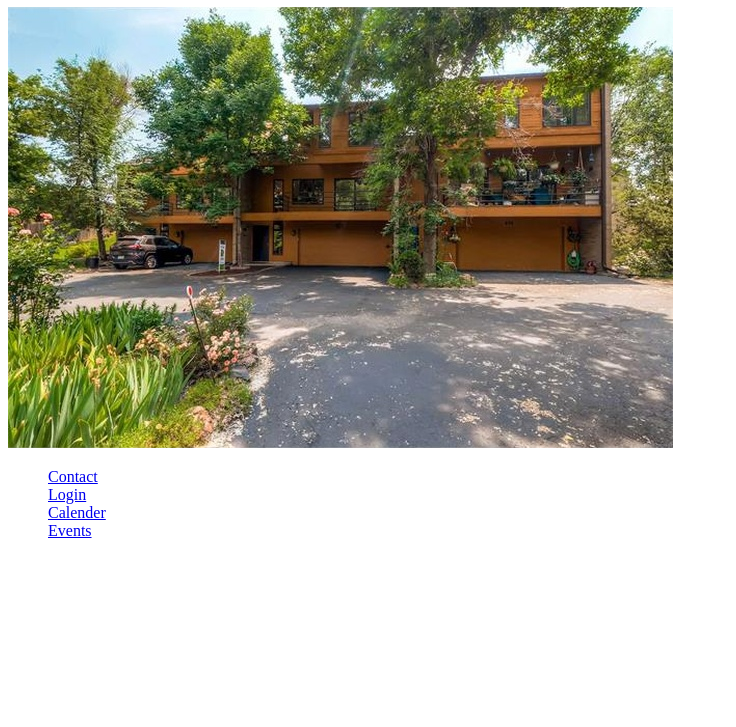
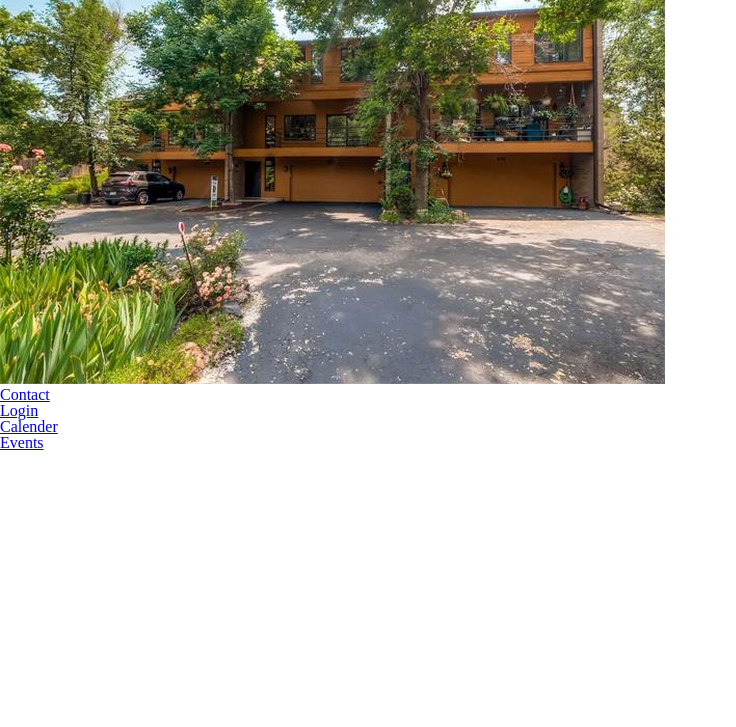
Before and after one commit to KasunDA/Left-Bank-HOA, a website: page index.html in a window 1280 px wide. Shown: the part 73-800 px from the top of the page, without its empty margins (0-736 px from the left). Drawn offline with Linux system fonts and the light colour scheme.

Commit message:
Restructure assets, add webpack

```diff
--- /dev/null
+++ b/assets/stylesheets/reset.css
@@ -0,0 +1,48 @@
+/* http://meyerweb.com/eric/tools/css/reset/
+   v2.0 | 20110126
+   License: none (public domain)
+*/
+
+html, body, div, span, applet, object, iframe,
+h1, h2, h3, h4, h5, h6, p, blockquote, pre,
+a, abbr, acronym, address, big, cite, code,
+del, dfn, em, img, ins, kbd, q, s, samp,
+small, strike, strong, sub, sup, tt, var,
+b, u, i, center,
+dl, dt, dd, ol, ul, li,
+fieldset, form, label, legend,
+table, caption, tbody, tfoot, thead, tr, th, td,
+article, aside, canvas, details, embed,
+figure, figcaption, footer, header, hgroup,
+menu, nav, output, ruby, section, summary,
+time, mark, audio, video {
+	margin: 0;
+	padding: 0;
+	border: 0;
+	font-size: 100%;
+	font: inherit;
+	vertical-align: baseline;
+}
+/* HTML5 display-role reset for older browsers */
+article, aside, details, figcaption, figure,
+footer, header, hgroup, menu, nav, section {
+	display: block;
+}
+body {
+	line-height: 1;
+}
+ol, ul {
+	list-style: none;
+}
+blockquote, q {
+	quotes: none;
+}
+blockquote:before, blockquote:after,
+q:before, q:after {
+	content: '';
+	content: none;
+}
+table {
+	border-collapse: collapse;
+	border-spacing: 0;
+}
--- a/index.html
+++ b/index.html
@@ -3,10 +3,12 @@
 <head>
   <meta charset="UTF-8">
   <title>Left Bank HOA</title>
+  <link rel="stylesheet" href="./assets/stylesheets/reset.css">
+  <link rel="stylesheet" href="./assets/stylesheets/main.css">
 </head>
 <body>
   <h1>Left Bank HOA</h1>
-  <img src="./images/leftbank-HOA.jpg" alt="The Left Bank">
+  <img src="./assets/images/leftbank-HOA.jpg" alt="The Left Bank">
   <nav class="navigation">
     <ul style="list-style: none;">
       <li><a href="#">Contact</a></li>
```
Also changed, not shown: package.json (added, +27 -0 lines), assets/images/leftbank-HOA.jpg (renamed from images/leftbank-HOA.jpg), assets/stylesheets/main.css (added), sketch/lb-hoa-mobile-login.png (added), 1 other file.
